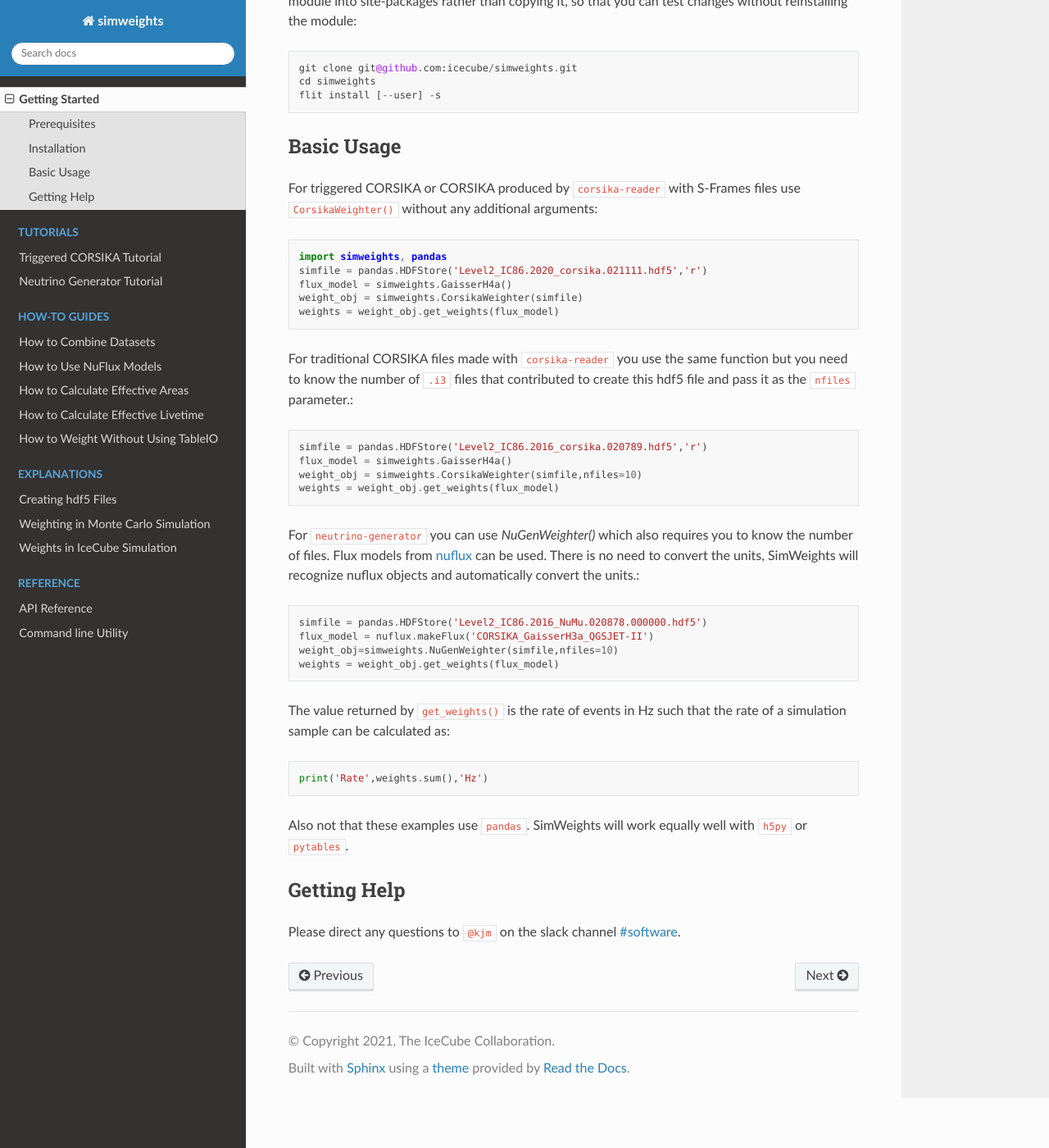
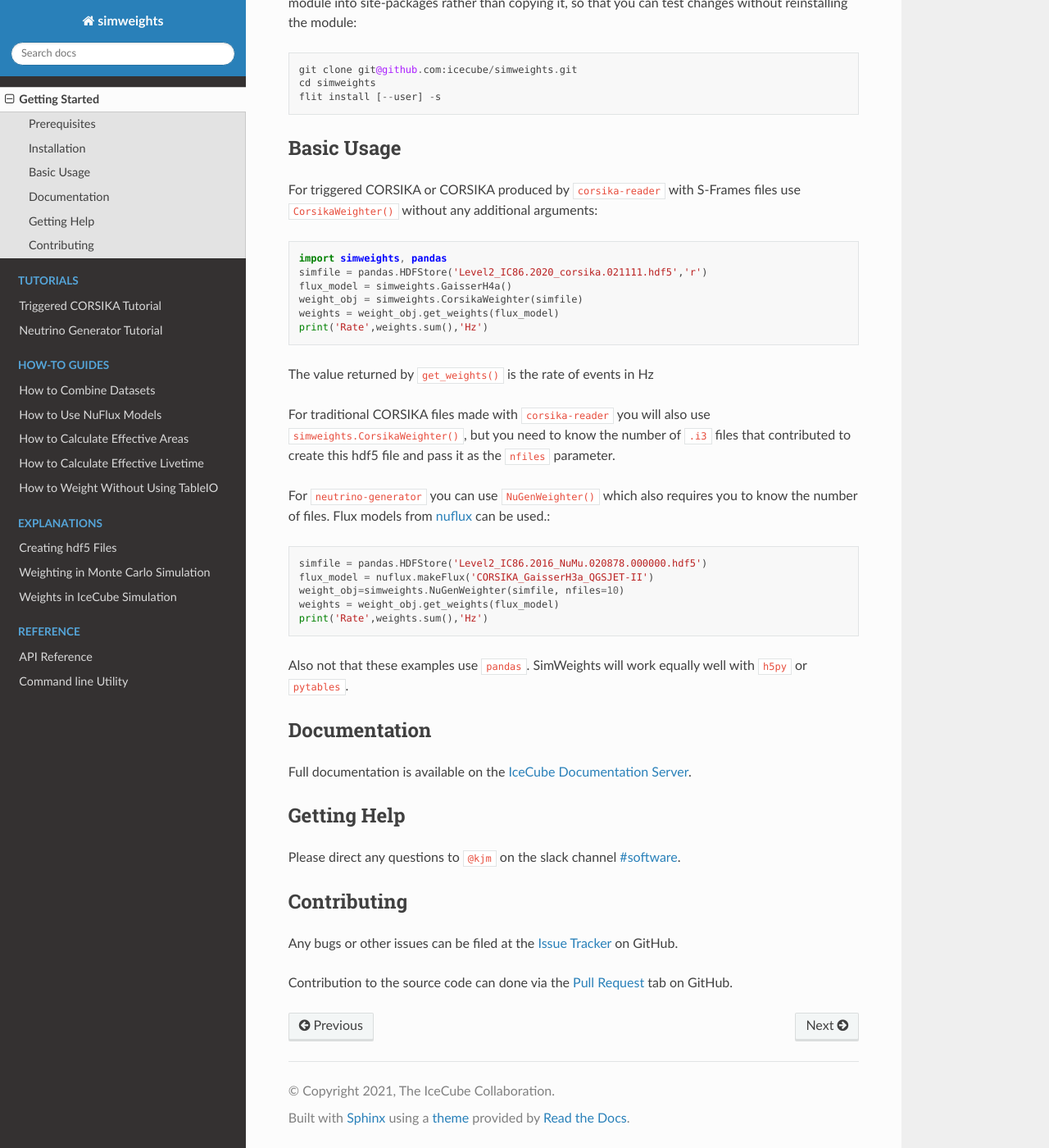
Before and after one commit to icecube/simweights, a Sphinx documentation site: the page built from docs/getting_started.rst, in a window 1280 px wide and 1400 px high, scrolled down 542 px. Shown: the whole window at 82% size. Built offline with Sphinx 7.4.7 and the Read the Docs theme 2.0.0, drawn with Linux system fonts in a browser that asks for light colours; some of the changed text lies outside the part shown.

Commit message:
update readme

```diff
--- a/README.rst
+++ b/README.rst
@@ -3,9 +3,9 @@
 
 
 .. |tests| image:: https://github.com/icecube/simweights/actions/workflows/unit_tests.yml/badge.svg?branch=main
-  :target: https://github.com/icecube/simweights/actions
+  :target: https://github.com/icecube/simweights/actions/workflows/unit_tests.yml
 .. |docs| image:: https://github.com/icecube/simweights/actions/workflows/build_docs.yaml/badge.svg?branch=main
-  :target: https://docs.icecube.aq/simweights/main/
+  :target: https://docs.icecube.aq/simweights/main
 .. |codecov| image:: https://codecov.io/gh/icecube/simweights/branch/main/graph/badge.svg?token=LQ20TAMY9C
   :target: https://codecov.io/gh/icecube/simweights
 
@@ -28,8 +28,8 @@ hdf5 file so there is no need for access to the simulation production database.
 Prerequisites
 =============
 
-| Required: numpy, scipy
-| Optional: h5py, pytables, pandas, nuflux
+| **Required**: ``numpy``, ``scipy``
+| **Optional**: ``h5py``, ``pytables``, ``pandas``, ``nuflux``
 
 Installation
 ============
@@ -57,42 +57,47 @@ For triggered CORSIKA or CORSIKA produced by ``corsika-reader`` with S-Frames fi
   flux_model = simweights.GaisserH4a()
   weight_obj = simweights.CorsikaWeighter(simfile)
   weights = weight_obj.get_weights(flux_model)
+  print('Rate',weights.sum(),'Hz')
 
-For traditional CORSIKA files made with ``corsika-reader`` you use the same function but you need to know
-the number of ``.i3`` files that contributed to create this hdf5 file and pass it as the ``nfiles`` parameter.::
+The value returned by ``get_weights()`` is the rate of events in Hz
 
-  simfile = pandas.HDFStore('Level2_IC86.2016_corsika.020789.hdf5','r')
-  flux_model = simweights.GaisserH4a()
-  weight_obj = simweights.CorsikaWeighter(simfile,nfiles=10)
-  weights = weight_obj.get_weights(flux_model)
+For traditional CORSIKA files made with ``corsika-reader`` you will also use
+:code:`simweights.CorsikaWeighter()`, but you need to know the number of ``.i3``
+files that contributed to create this hdf5 file and pass it as the ``nfiles`` parameter.
 
-For ``neutrino-generator`` you can use `NuGenWeighter()` which also requires you to know the number of files.
-Flux models from `nuflux <https://github.com/icecube/nuflux>`_ can be used. There is no need to convert the
-units, SimWeights will recognize nuflux objects and automatically convert the units.::
+For ``neutrino-generator`` you can use :code:`NuGenWeighter()` which also
+requires you to know the number of files.
+Flux models from `nuflux <https://github.com/icecube/nuflux>`_ can be used.::
 
   simfile = pandas.HDFStore('Level2_IC86.2016_NuMu.020878.000000.hdf5')
   flux_model = nuflux.makeFlux('CORSIKA_GaisserH3a_QGSJET-II')
-  weight_obj=simweights.NuGenWeighter(simfile,nfiles=10)
+  weight_obj=simweights.NuGenWeighter(simfile, nfiles=10)
   weights = weight_obj.get_weights(flux_model)
-
-The value returned by ``get_weights()`` is the rate of events in Hz such that the rate of a simulation
-sample can be calculated as::
-
   print('Rate',weights.sum(),'Hz')
 
 Also not that these examples use ``pandas``. SimWeights will work equally well with
 ``h5py`` or ``pytables``.
 
-.. Examples
+Documentation
+=============
 
-.. Documentation
+Full documentation is available on the
+`IceCube Documentation Server <https://docs.icecube.aq/simweights/main>`_.
 
 Getting Help
 ============
 
-Please direct any questions to ``@kjm`` on the slack channel `#software <https://icecube-spno.slack.com/channels/software>`_.
+Please direct any questions to ``@kjm`` on the slack channel
+`#software <https://icecube-spno.slack.com/channels/software>`_.
 
-.. Contributing
+Contributing
+============
+
+Any bugs or other issues can be filed at the
+`Issue Tracker <https://github.com/icecube/simweights/issues>`_ on GitHub.
+
+Contribution to the source code can done via the
+`Pull Request <https://github.com/icecube/simweights/pulls>`_ tab on GitHub.
 
 .. Contributors
 
--- a/docs/getting_started.rst
+++ b/docs/getting_started.rst
@@ -2,7 +2,7 @@
 Getting Started
 ===============
 
-The source code for simweights is available on github at https://github.com/icecube/simweights
+The source code for simweights is available on `github <https://github.com/icecube/simweights>`_.
 
 .. include:: ../README.rst
     :start-after: doc-break
```
